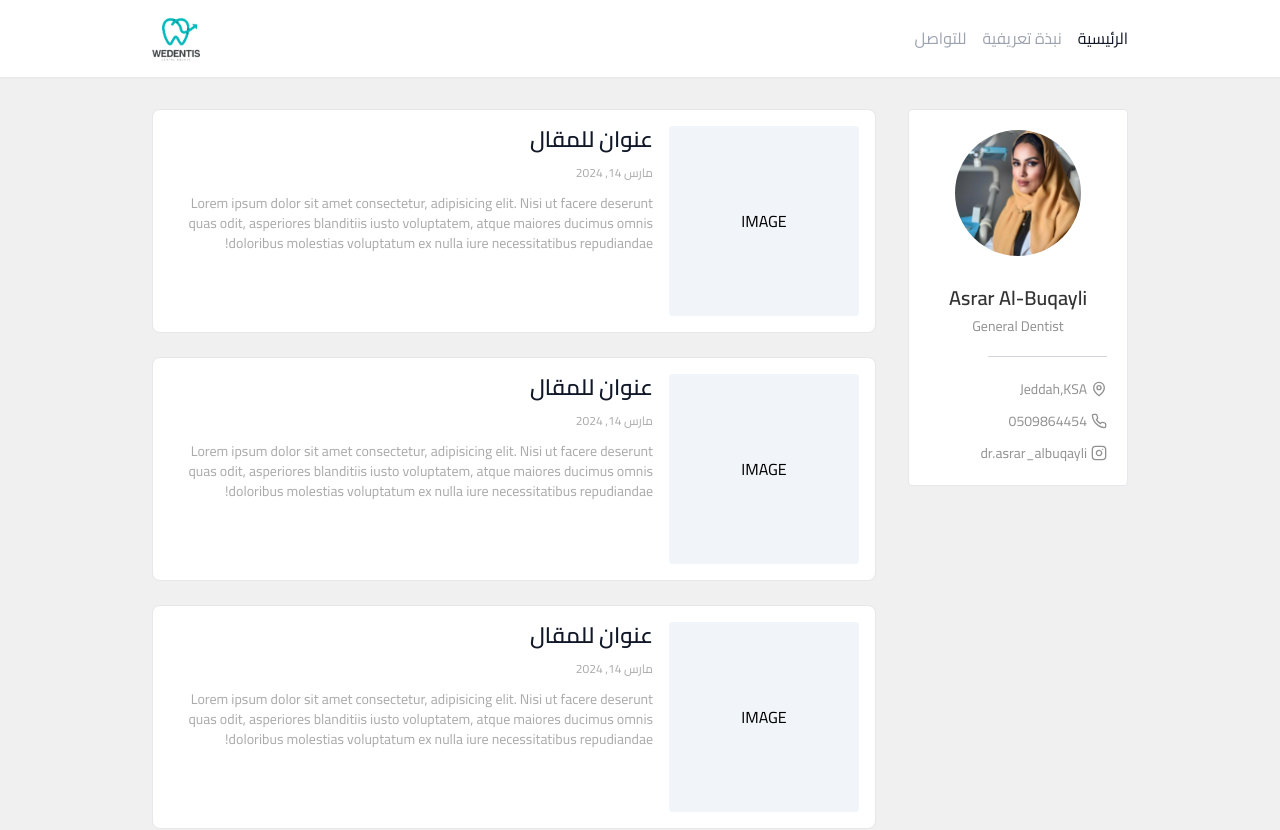
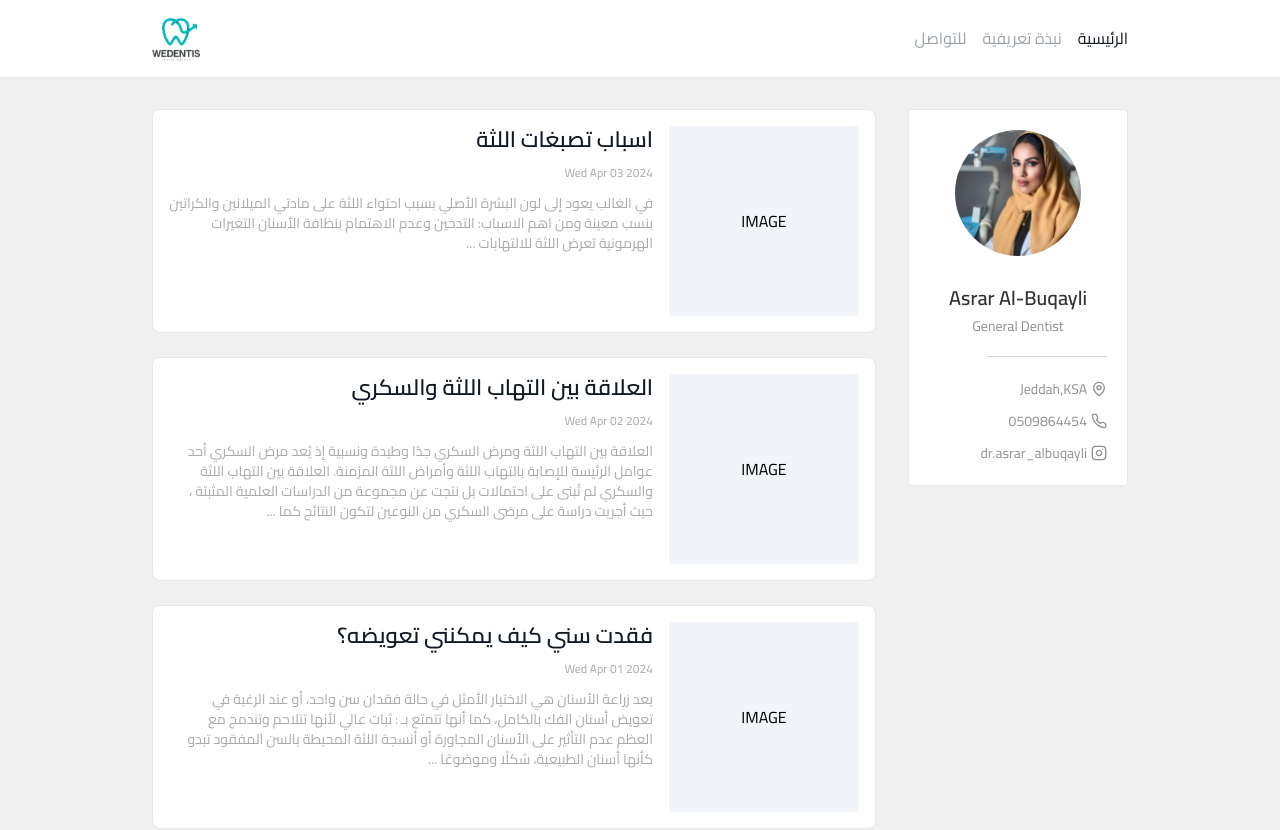
Before and after one commit to Mostafa-Aljazar/wedentist, a Next.js app: page /asrar in a window 1280 px wide. Shown: the top 830 px of the page. Built offline with nearby package versions, Linux system fonts and the light colour scheme.

Commit message:
working on asrar blogs

```diff
--- /dev/null
+++ b/public/data/blogs.json
@@ -0,0 +1,27 @@
+{
+  "mesfer": [],
+  "asrar": [
+    {
+      "id": 0,
+      "title": " اسباب تصبغات اللثة",
+      "date": "Wed Apr 03 2024",
+      "content": "<div id='reasonsForGumDiscoloration'><div class='topic'>الموضوع الأول: أسباب تصبغات اللثة</div><div class='reasons'><h3>الأسباب الرئيسية:</h3><ul>  <li>التدخين وعدم الاهتمام بنظافة الأسنان</li>  <li>التغيرات الهرمونية</li>  <li>تعرض اللثة للالتهابات</li>  <li>العوامل الوراثية</li>  <li>العوامل البيئية مثل: حشوات الرصاص المستعملة قديما</li>  <li>نتيجة الإصابة ببعض الأمراض الجسمية أو استخدام بعض الأدوية التي قد تؤدي إلى تغيير لون اللثة</li></ul></div><div class='removalMethods'>  <h3>طرق الإزالة:</h3>  <p>ويتم إزالتها إما جراحياً ومع تطور التقنيات الطبية أصبحت إزالة مثل هذه التصبغات أكثر بساطة وأقل ألم عن طريق استخدام الليزر</p></div></div>",
+      "preview": "في الغالب يعود إلى لون البشرة الأصلي بسبب احتواء اللثة على مادتي الميلانين والكراتين بنسب معينة ومن اهم الاسباب: التدخين وعدم الاهتمام بنظافة الأسنان التغيرات الهرمونية تعرض اللثة للالتهابات ..."
+    },
+    {
+      "id": 1,
+      "title": "العلاقة بين التهاب اللثة والسكري",
+      "date": "Wed Apr 02 2024",
+      "content": "<div id='reasonsForGumDiscoloration'><div class='topic'>الموضوع الأول: أسباب تصبغات اللثة</div><div class='reasons'><h3>الأسباب الرئيسية:</h3><ul>  <li>التدخين وعدم الاهتمام بنظافة الأسنان</li>  <li>التغيرات الهرمونية</li>  <li>تعرض اللثة للالتهابات</li>  <li>العوامل الوراثية</li>  <li>العوامل البيئية مثل: حشوات الرصاص المستعملة قديما</li>  <li>نتيجة الإصابة ببعض الأمراض الجسمية أو استخدام بعض الأدوية التي قد تؤدي إلى تغيير لون اللثة</li></ul></div><div class='removalMethods'>  <h3>طرق الإزالة:</h3>  <p>ويتم إزالتها إما جراحياً ومع تطور التقنيات الطبية أصبحت إزالة مثل هذه التصبغات أكثر بساطة وأقل ألم عن طريق استخدام الليزر</p></div></div>",
+      "preview": "العلاقة بين التهاب اللثة ومرض السكري جدًا وطيدة ونسبية إذ يُعد مرض السكري أحد عوامل الرئيسة للإصابة بالتهاب اللثة وأمراض اللثة المزمنة.      العلاقة بين التهاب اللثة والسكري لم تُبنى على احتمالات بل نتجت عن مجموعة من الدراسات العلمية المثبتة ، حيث أجريت دراسة على مرضى السكري من النوعين لتكون النتائج كما ..."
+    },
+    {
+      "id": 2,
+      "title": "فقدت سني كيف يمكنني تعويضه؟ ",
+      "date": "Wed Apr 01 2024",
+      "content": "<div id='reasonsForGumDiscoloration'><div class='topic'>الموضوع الأول: أسباب تصبغات اللثة</div><div class='reasons'><h3>الأسباب الرئيسية:</h3><ul>  <li>التدخين وعدم الاهتمام بنظافة الأسنان</li>  <li>التغيرات الهرمونية</li>  <li>تعرض اللثة للالتهابات</li>  <li>العوامل الوراثية</li>  <li>العوامل البيئية مثل: حشوات الرصاص المستعملة قديما</li>  <li>نتيجة الإصابة ببعض الأمراض الجسمية أو استخدام بعض الأدوية التي قد تؤدي إلى تغيير لون اللثة</li></ul></div><div class='removalMethods'>  <h3>طرق الإزالة:</h3>  <p>ويتم إزالتها إما جراحياً ومع تطور التقنيات الطبية أصبحت إزالة مثل هذه التصبغات أكثر بساطة وأقل ألم عن طريق استخدام الليزر</p></div></div>",
+      "preview": "يعد زراعة الأسنان هي الاختيار الأمثل في حالة فقدان سن واحد، أو عند الرغبة في تعويض أسنان الفك بالكامل، كما أنها تتمتع بـ  :  ثبات عالي لأنها تتلاحم وتندمج مع العظم عدم التأثير على الأسنان المجاورة أو أنسجة اللثة المحيطة بالسن المفقود تبدو كأنها أسنان الطبيعية، شكلًا وموضوعًا ..."
+    }
+  ],
+  "rayan": []
+}
--- a/src/app/[slug]/page.tsx
+++ b/src/app/[slug]/page.tsx
@@ -1,5 +1,5 @@
 import ArticlesView from "@/components/articles-view"
 
-export default function Home() {
-  return <ArticlesView />
+export default function Home({ params }: { params: { slug: string } }) {
+  return <ArticlesView slug={params.slug} />
 }
--- a/src/components/articale-card.tsx
+++ b/src/components/articale-card.tsx
@@ -2,11 +2,11 @@ import React from "react"
 
 type Props = {
   title: string
-  data: string
+  date: string
   preview: string
 }
 
-const ArticleCard = ({ title, data, preview }: Props) => {
+const ArticleCard = ({ title, date, preview }: Props) => {
   return (
     <article className="flex   max-[550px]:flex-col gap-4 p-4 bg-white rounded-lg border  ">
       <div className=" aspect-square max-[550px]:w-full w-[190px] shrink-0 bg-slate-100 flex  justify-center rounded overflow-hidden items-center">
@@ -16,7 +16,7 @@ const ArticleCard = ({ title, data, preview }: Props) => {
         <p className="text-[1.1rem] lg:text-[1.38rem]  font-semibold text-gray-900">
           {title}
         </p>
-        <span className=" text-[#aaaaaa] text-xs block">{data}</span>
+        <span className=" text-[#aaaaaa] text-xs block">{date}</span>
         <p className="text-[#aaaaaa] text-sm">{preview}</p>
       </div>
     </article>
--- a/src/components/articles-view.tsx
+++ b/src/components/articles-view.tsx
@@ -1,5 +1,7 @@
 import React from "react"
 import ArticleCard from "./articale-card"
+import { BlogsResponse } from "@/types/blogs-response"
+import { notFound } from "next/navigation"
 
 type Props = {}
 const dummyArticles = [
@@ -65,10 +67,14 @@ const dummyArticles = [
   },
 ]
 
-const ArticlesView = (props: Props) => {
+const ArticlesView = async ({ slug }: { slug: string }) => {
+  const response = await fetch("http://localhost:3000/data/blogs.json")
+  const data = (await response.json()) as BlogsResponse
+  const blogs = data[slug]
+  if (!blogs) notFound()
   return (
     <div className=" space-y-6">
-      {dummyArticles.map((element, index) => {
+      {blogs.map((element, index) => {
         return <ArticleCard {...element} key={index} />
       })}
     </div>
--- /dev/null
+++ b/src/types/blogs-response.ts
@@ -0,0 +1,11 @@
+export type BlogsResponse = {
+  [key: string]: Blog[]
+}
+
+export type Blog = {
+  id: number
+  title: string
+  date: string
+  content: string
+  preview: string
+}
```
